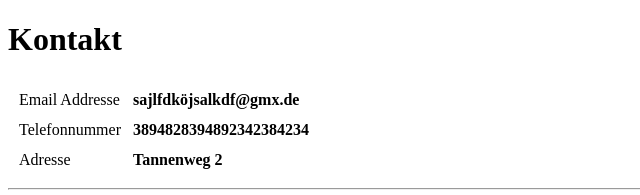
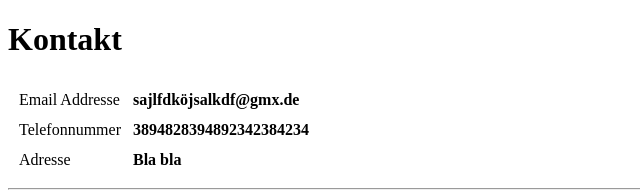
Before and after one commit to AdrianHTML/cv, a plain HTML site: page kontakt.html in a window 1280 px wide. Shown: the top 195 px of the page, 0-640 px from the left. Drawn offline with Linux system fonts and the light colour scheme.

Commit message:
Update kontakt.html

```diff
--- a/kontakt.html
+++ b/kontakt.html
@@ -17,7 +17,7 @@
       </tr>
       <tr>
         <td>Adresse</td>
-        <td><strong>Tannenweg 2</strong></td>
+        <td><strong>Bla bla </strong></td>
       </tr>
     </table>
     <hr>
```
